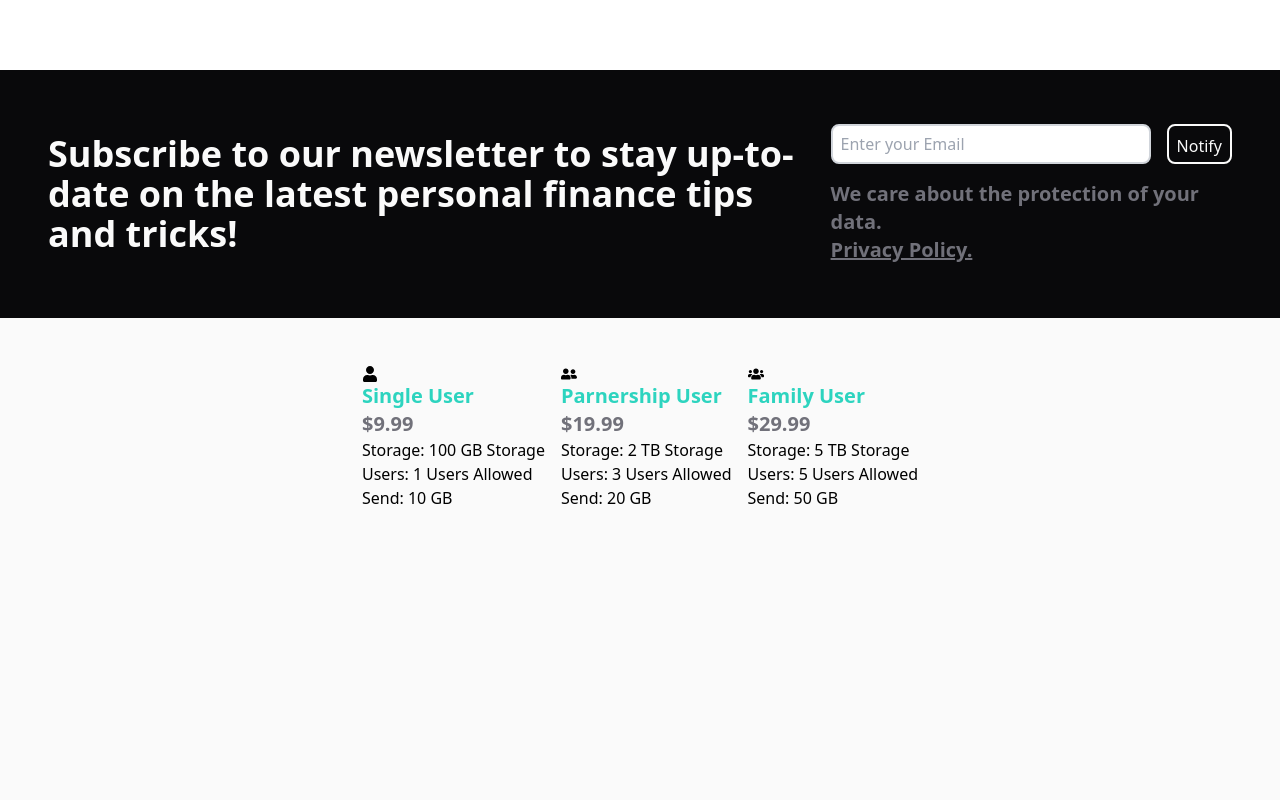
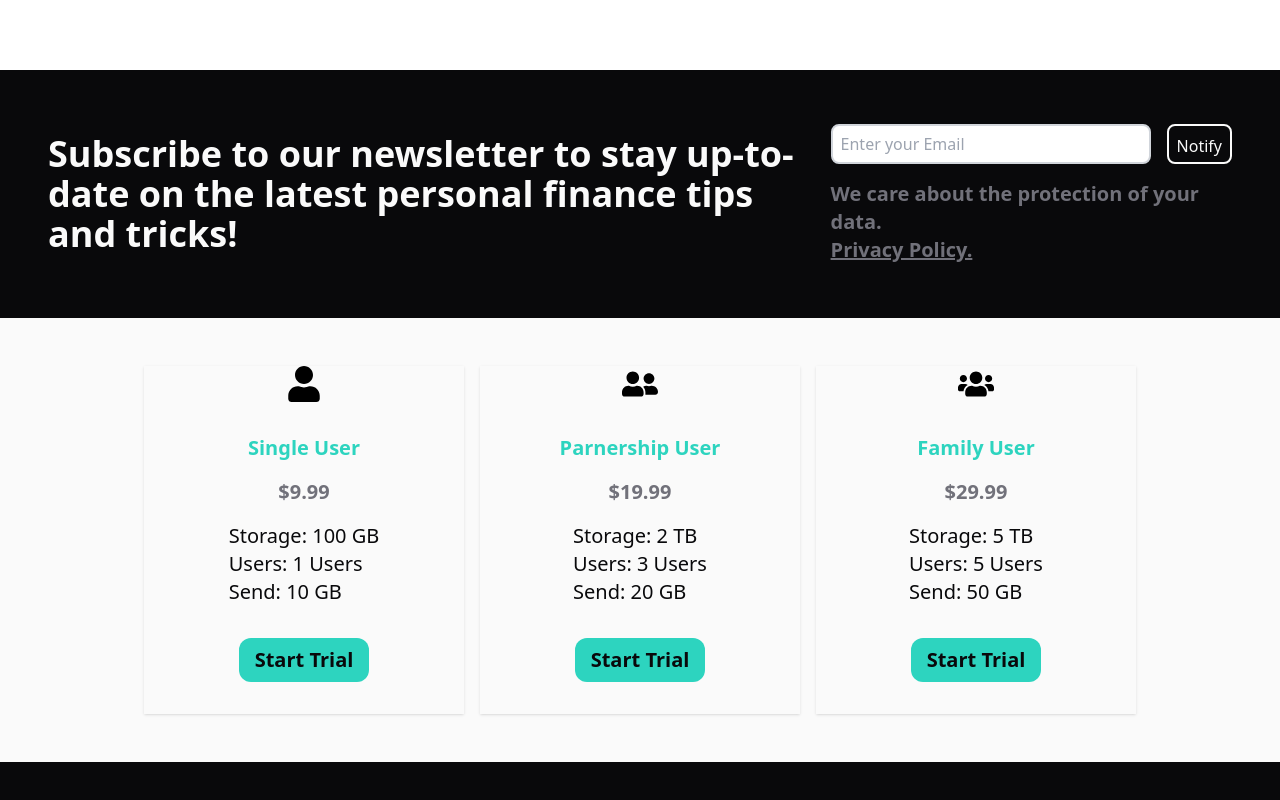
Before and after one commit to Zhoie/page-design-practice, a Next.js app: page /finance in a window 1280 px wide. Shown: the part 1474-2274 px from the top of the page. After the commit the page ends 2236 px from the top, so only its background shows below. Built offline with nearby package versions, Linux system fonts and the light colour scheme.

Commit message:
Fix: user card css.

```diff
--- a/src/components/financePage/Subscribe.tsx
+++ b/src/components/financePage/Subscribe.tsx
@@ -1,18 +1,13 @@
 import React from 'react'
 import { FaUser, FaUserFriends, FaUsers } from 'react-icons/fa'
-
-const styles = {
-    container: 'bg-zinc-50 h-screen',
-    userContainer: 'flex flex-col sm:flex-row gap-4 p-12 items-center justify-center',
-}
 
 const data = {
     "Single User": {
         icon: <FaUser />,
         price: "$9.99",
         features: {
-            Storage: '100 GB Storage',
-            Users: '1 Users Allowed',
+            Storage: '100 GB ',
+            Users: '1 Users ',
             Send: '10 GB',
         },
     },
@@ -20,8 +15,8 @@ const data = {
         icon: <FaUserFriends />,
         price: "$19.99",
         features: {
-            Storage: '2 TB Storage',
-            Users: '3 Users Allowed',
+            Storage: '2 TB ',
+            Users: '3 Users ',
             Send: '20 GB',
         },
     },
@@ -29,18 +24,54 @@ const data = {
         icon: <FaUsers />,
         price: "$29.99",
         features: {
-            Storage: '5 TB Storage',
-            Users: '5 Users Allowed',
+            Storage: '5 TB ',
+            Users: '5 Users',
             Send: '50 GB',
         },
     }
+}
+
+const styles = {
+    container: 'bg-zinc-50',
+    userContainer: 'flex flex-col sm:flex-row gap-4 p-12 items-center justify-center',
+    card: "flex flex-col bg-zinc-50 shadow w-[20rem] sm:w-max-[30rem] px-8 py-4 items-center gap-4 hover:translate-y-1 hover:shadow-xl transition duration-300 ease-in-out",
+    icon: 'text-4xl -translate-y-4',
+    btn:'px-4 py-2  my-4 bg-teal-400 text-zinc-950 text-sm sm:text-xl font-bold rounded-xl hover:text-teal-500 hover:bg-zinc-950  transition ease-in-out duration-300'
 }
 
 export default function Subscribe() {
     return (
         <div className={styles.container}>
             <div className={styles.userContainer}>
+
                 {Object.entries(data).map(([key, value], index) => (
+
+                    <div className={styles.card} key={index}>
+                        <div className={styles.icon}>
+                        {value.icon}
+                        </div>
+                        <h3>{key}</h3>
+                        <h4>{value.price}</h4>
+
+                        <ul className='gird grid-flow-col items-center justify-center'>
+                            {Object.entries(value.features).map(([feature, description], index) => (
+                                <li key={index}>
+                                    <div className='text-zinc-950 text-xl'>
+                                    {feature}: {description}
+                                    </div>
+
+                                </li>
+
+                            ))}
+
+                        </ul>
+                        <button className={styles.btn} type='button'>Start Trial</button>
+
+
+                    </div>
+
+                ))}
+                {/* {Object.entries(data).map(([key, value], index) => (
                     <div key={index}>
                         {value.icon}
                         <h3>{key}</h3>
@@ -53,7 +84,7 @@ export default function Subscribe() {
                             ))}
                         </ul>
                     </div>
-                ))}
+                ))} */}
 
             </div>
 
```
